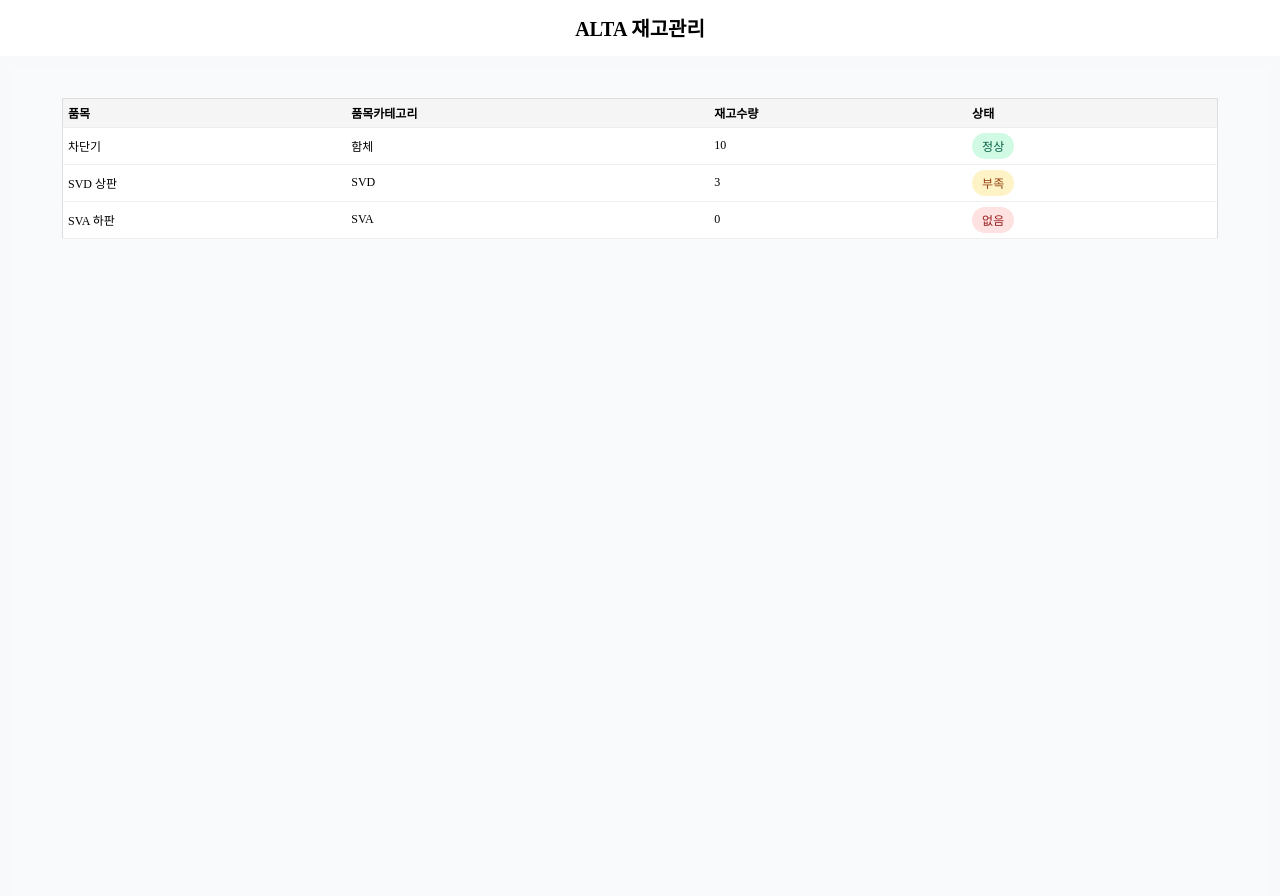
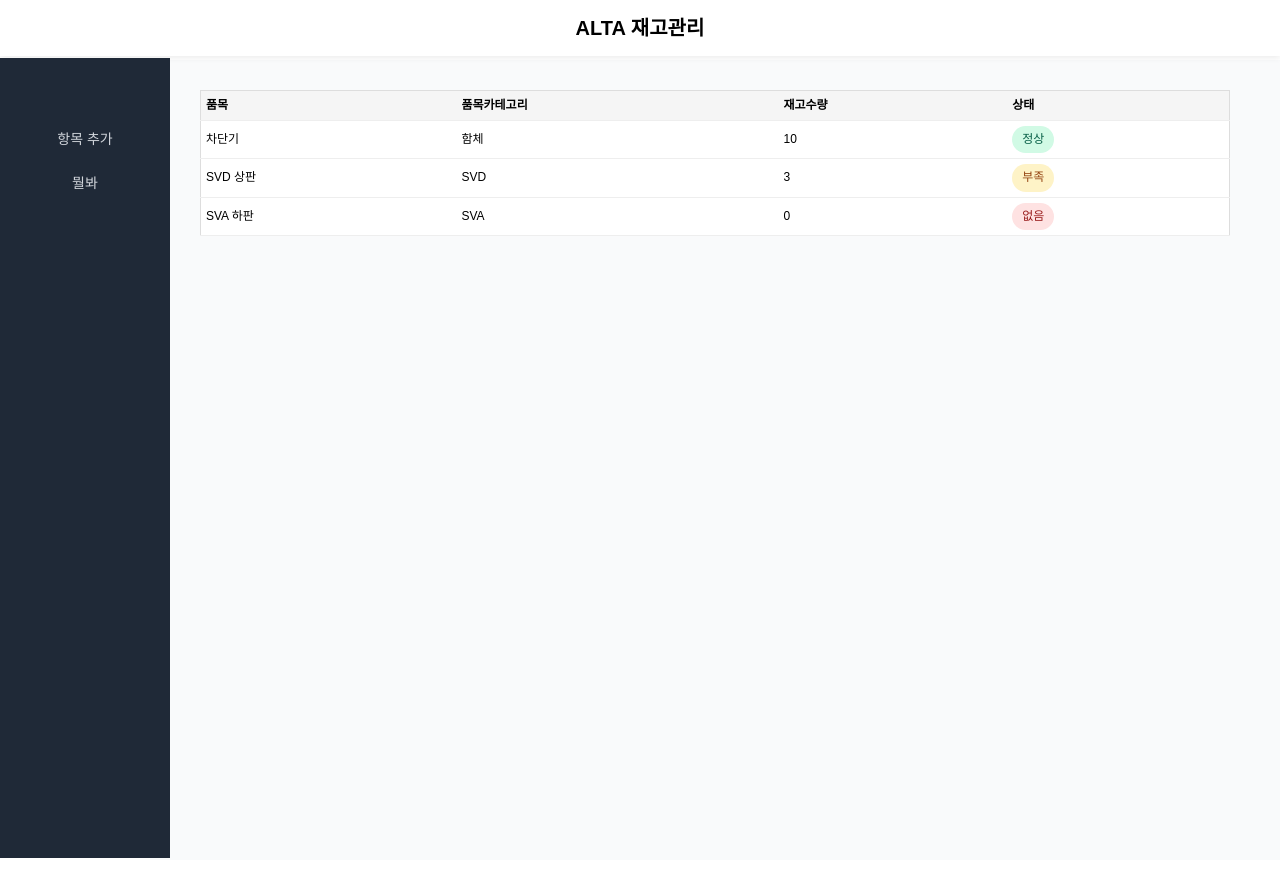
Before and after one commit to lhs0698/Inventory-management, a React (Vite) app: page / in a window 1280 px wide. Shown: the top 896 px of the page. After the commit the page ends 860 px from the top, so only its background shows below. Built offline with nearby package versions, Linux system fonts and the light colour scheme.

Commit message:
style : sider add, reset scss 추가

```diff
--- a/src/App.jsx
+++ b/src/App.jsx
@@ -1,22 +1,15 @@
 // App.jsx
 import React from "react";
 
-import Header from "./components/Header/Header";
 import Products from "./pages/Products/Products";
-// import Sidebar from "./components/Sidebar/Sidebar";
+import Layout from "./components/Layout/Layout";
 
 import "./App.scss";
 
 export default function App() {
   return (
-    <div className="app-root">
-      {/* <Sidebar /> */}
-      <div className="main-content">
-        <Header />
-        <main className="page-content">
-          <Products />
-        </main>
-      </div>
-    </div>
+    <Layout>
+      <Products></Products>
+    </Layout>
   );
 }
--- a/src/App.scss
+++ b/src/App.scss
@@ -1,34 +1,55 @@
 /* App.scss */
 
-html,
-body,
-#root {
-  height: 100%;
+// html,
+// body,
+// #root {
+//   height: 100%;
+//   margin: 0;
+//   padding: 0;
+// }
+
+// .app-root {
+//   display: flex;
+//   height: 100%;
+// }
+
+// _reset.scss
+
+// Resetting default browser styles
+* {
   margin: 0;
   padding: 0;
+  box-sizing: border-box;
 }
 
-.app-root {
-  display: flex;
+html, body {
+  width: 100%;
   height: 100%;
+  font-family: Arial, sans-serif;
+  line-height: 1.6;
 }
 
-// .main-content {
-//   display: flex;
-//   flex-direction: column;
-//   flex: 1;
-//   margin-left: 150px;
-//   min-height: 100vh;
-//   background-color: #f7f9fa;
-// }
-
-.main-content {
-  width: 100vw;
-  height: 100vh;
+a {
+  text-decoration: none;
+  color: inherit;
 }
 
-.page-content {
-  flex: 1;
-  padding: 12px;
-  background-color: #f7f9fa;
+ul, ol {
+  list-style: none;
 }
+
+img {
+  max-width: 100%;
+  height: auto;
+}
+
+button {
+  background: none;
+  border: none;
+  cursor: pointer;
+}
+
+table {
+  border-collapse: collapse;
+  border-spacing: 0;
+}
--- a/src/components/Header/Header.scss
+++ b/src/components/Header/Header.scss
@@ -2,10 +2,15 @@
   width: 100%;
   background-color: #ffffff;
   box-shadow: 0 2px 6px rgba(0, 0, 0, 0.08);
-  // padding: 12px 40px;
+  padding: 12px;
   display: flex;
   align-items: center;
   justify-content: center;
+
+  position: fixed;
+  top: 0;
+  z-index: 1000;
+
 
   .logo {
     font-size: 20px;
--- /dev/null
+++ b/src/components/Layout/Layout.jsx
@@ -0,0 +1,19 @@
+import React from "react";
+
+import Header from "../Header/Header";
+import Sidebar from "../Sidebar/Sidebar";
+
+export default function Layout({ children }) {
+    return (
+        <div className="layoutContainer">
+            <Header />
+        <div className="layoutBody">
+            <Sidebar/>
+            <main className="contentArea">
+                {children}
+            </main>
+        </div>
+        </div>
+    )
+
+}
--- /dev/null
+++ b/src/components/Layout/layout.scss
@@ -0,0 +1,22 @@
+.layoutContainer {
+  display: flex;
+  flex-direction: column;
+  min-width: 100vh;
+  background-color: #f4f7f6;
+}
+
+.layoutBody {
+    display: flex;
+    flex: 1;
+    overflow: hidden;
+
+    margin-bottom: 100px;
+}
+
+.contentArea {
+    display: flex;
+    flex: 1;
+    padding: 20px;
+    overflow-y: auto; // 내용이 밑으로 길어지면 이 영역만 스크롤
+    background-color: #ffffff;
+}
--- a/src/components/Sidebar/Sidebar.jsx
+++ b/src/components/Sidebar/Sidebar.jsx
@@ -2,20 +2,12 @@ import React from "react";
 import "./Sidebar.scss";
 
 export default function Sidebar() {
-  const [collapsed, setCollapsed] = React.useState(false);
-
-  const toggleSidebar = () => {
-    setCollapsed(!collapsed);
-  };
 
   return (
-    <div className={`sidebar ${collapsed ? "collapsed" : ""}`}>
-      <button className="toggle-btn" onClick={toggleSidebar}>
-        {collapsed ? ">" : "<"}
-      </button>
-      <div className="sidebar-header">{collapsed ? "" : "재고관리"}</div>
+    <div className="sidebar">
       <div className="sidebar-menu">
-        <a href="#">입고</a>
+        <div>항목 추가</div>
+        <div>뭘봐</div>
       </div>
     </div>
   );
--- a/src/components/Sidebar/Sidebar.scss
+++ b/src/components/Sidebar/Sidebar.scss
@@ -2,33 +2,26 @@
   position: fixed;
   top: 0;
   left: 0;
-  width: 110px;
+  width: 170px;
   height: 100vh;
   background-color: #1f2937;
   color: white;
   padding: 20px;
-  z-index: 100;
   transition: width 0.3s ease;
   overflow: visible;
-
-  &.collapsed {
-    width: 0; // 너비를 0으로 해서 숨기기
-    padding: 0; // padding도 0으로 줄여서 공간을 최소화
-  }
-
-  .sidebar-header {
-    font-size: 18px;
-    font-weight: bold;
-    margin-top: 7px;
-    margin-bottom: 80px;
-  }
+  z-index: 1000;
+  margin-top: 58px;
 
   .sidebar-menu {
     display: flex;
     flex-direction: column;
+    justify-content: center;
+    align-items: center;
     gap: 22px;
 
-    a {
+    margin-top: 50px;
+
+    div {
       color: #d1d5db;
       text-decoration: none;
       font-size: 14px;
@@ -41,16 +34,4 @@
       }
     }
   }
-
-  .toggle-btn {
-    position: fixed; /* 화면 고정 */
-    top: 0px; /* 상단에서 20px */
-    background: #374151;
-    color: white;
-    border: none;
-    cursor: pointer;
-    padding: 8px 12px;
-    font-size: 13px;
-    z-index: 200; /* 사이드바 위에 버튼이 항상 보이도록 */
-  }
 }
--- a/src/pages/Products/Products.scss
+++ b/src/pages/Products/Products.scss
@@ -2,4 +2,7 @@
     padding: 30px 50px;
     background-color: #f9fafb;
     min-height: 100vh;
+
+    margin-top: 60px;
+    margin-left: 150px;
   }
--- a/src/styles/_rest.scss
+++ b/src/styles/_rest.scss
@@ -0,0 +1,40 @@
+// _reset.scss
+
+// Resetting default browser styles
+* {
+    margin: 0;
+    padding: 0;
+    box-sizing: border-box;
+}
+
+html, body {
+    width: 100%;
+    height: 100%;
+    font-family: Arial, sans-serif;
+    line-height: 1.6;
+}
+
+a {
+    text-decoration: none;
+    color: inherit;
+}
+
+ul, ol {
+    list-style: none;
+}
+
+img {
+    max-width: 100%;
+    height: auto;
+}
+
+button {
+    background: none;
+    border: none;
+    cursor: pointer;
+}
+
+table {
+    border-collapse: collapse;
+    border-spacing: 0;
+}
```
Also changed, not shown: src/components/Sidebar/Siderbar.jsx (deleted, +0 -18 lines).
